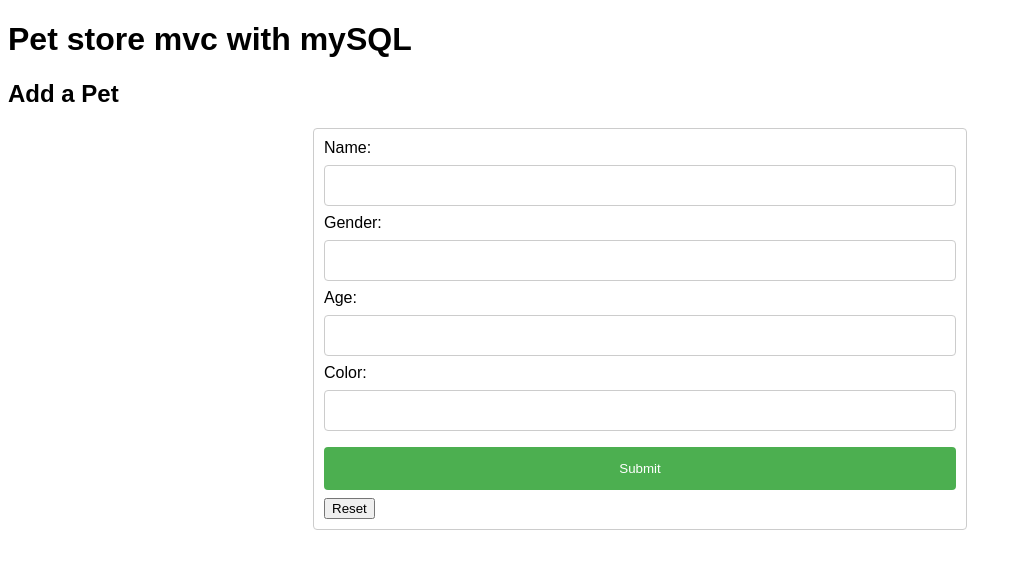
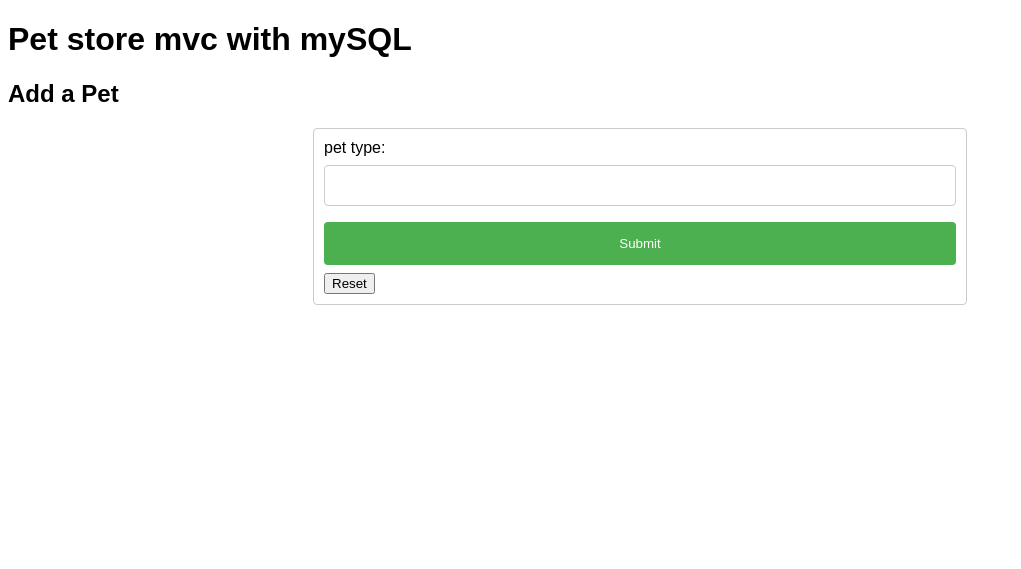
Before and after one commit to Moonstone07/bloc3-adv-web, a PHP site: page / in a window 1280 px wide. Shown: the top 569 px of the page, without its empty margins (0-1021 px from the left). Run offline with PHP 8.4, Linux system fonts and the light colour scheme; data that the repository does not hold is empty; a stand-in replaces the project's code that opens the database connection.

Commit message:
changed tables, from parent to child

```diff
--- a/project-1/pet-store-mvc/controllers/PetControllers.php
+++ b/project-1/pet-store-mvc/controllers/PetControllers.php
@@ -1,7 +1,6 @@
 <?php
 
 ini_set('display_errors', 1);
-
 
 include_once 'models/model.php';
 
@@ -13,9 +12,9 @@ class PetController
         $this->model = new PetModel($conn);
     }
 
-    public function displayPets()
+    public function displaySpeciesType()
     {
-        $pets = $this->model->getPet();
+        $species = $this->model->getSpeciesType();
         include "views/petView.php";
         // return $pets;
     }
@@ -25,23 +24,21 @@ class PetController
         include "views/petForm.php";
     }
 
-    public function addPet(){
-        // echo "addPet() method is called!";
-        $name = $_POST['name'];
-        $gender = $_POST ['gender'];
-        $age = $_POST['age'];
-        $color = $_POST['color'];
+    public function addSpeciesType(){
+        // $id = $_POST['id'];
+        $type = $_POST['type'];
 
-        if(!$name || !$gender || !$age || !$color){
+        if(!$type){
             echo "Please fill out all fields";
             $this->petForm();
             return;
-        }elseif ($this->model->insertPet($name, $gender, $age, $color)){
-            echo "Pet added successfully: $name, $gender, $age, $color </br>";
+        }elseif ($this->model->insertSpeciesType($type)){
+            echo "Pet type added successfully: $type";
         } else {
-            echo "Error adding pet";
+            echo "Error adding pet type";
+            $this->petForm();
         }
-        $this->displayPets();
+        $this->displaySpeciesType();
     }
 }
 include_once 'controllers/config.php';
@@ -54,10 +51,10 @@ $connect2DA = new ConnectionDA
 
 $controller = new PetController($connect2DA);
 
-// $controller->displayPets();
+// $controller->displaySpeciesType();
 
 if (isset($_POST['submit'])) {
-    $controller->addPet();
+    $controller->addSpeciesType();
     $controller->petForm();
 } else {
     $controller->petForm();
--- a/project-1/pet-store-mvc/models/model.php
+++ b/project-1/pet-store-mvc/models/model.php
@@ -41,16 +41,16 @@ class PetModel
 
 
     // select all pets from the database
-    public function getPet()
+    public function getSpeciesType()
     {
         $mysqli = $this->connect();
         if ($mysqli) {
-            $result = $mysqli->query("SELECT * FROM pets");
+            $result = $mysqli->query("SELECT * FROM pet_species");
             while ($row = $result->fetch_assoc()) {
                 $results[] = $row;
             }
             $mysqli->close();
-            return $results;
+            // return $results;
         } else {
             return false;
         }
@@ -58,11 +58,13 @@ class PetModel
 
 
     // insert a new pet into the database
-    public function insertPet($pet_Name, $pet_Gender, $pet_Age, $pet_Color)
+    public function insertSpeciesType($pet_species_type)
     {
         $mysqli = $this->connect();
         if ($mysqli) {
-            if ($mysqli->query("INSERT INTO pets (pet_Name, pet_Gender, pet_Age, pet_Color) VALUES ('$pet_Name', '$pet_Gender', '$pet_Age', '$pet_Color')") === TRUE) {
+            if ($mysqli->query("INSERT INTO pet_species (pet_species_type)
+
+            VALUES ('$pet_species_type')") === TRUE) {
                 $mysqli->close();
                 return true;
             } else {
@@ -76,3 +78,6 @@ class PetModel
     }
 }
 ?>
+
+
+<!-- create multiple selects for each tables and display all tables with parent table -->
--- a/project-1/pet-store-mvc/views/PetForm.php
+++ b/project-1/pet-store-mvc/views/PetForm.php
@@ -3,14 +3,14 @@
 
 <h2>Add a Pet</h2>
 <form method="POST">
-    <label for="name">Name:</label>
-    <input type="text" id="name" name="name" required">
-    <label for="gender">Gender:</label>
+    <label for="name">pet type:</label>
+    <input type="text" id="type" name="type" required">
+    <!-- <label for="gender">Gender:</label>
     <input type="text" id="gender" name="gender" required>
     <label for="age">Age:</label>
     <input type="text" id="age" name="age" required>
     <label for="color">Color:</label>
-    <input type="text" id="color" name="color" required>
+    <input type="text" id="color" name="color" required> -->
 
 
     <input type="submit" name="submit" value="Submit">
```
Also changed, not shown: mvc-mysql/controllers/controller.php (deleted, +0 -50 lines), mvc-mysql/models/model.php (deleted, +0 -55 lines), project-1/pet-store-mvc/views/PetView.php (+5 -18 lines), 1 other file.
